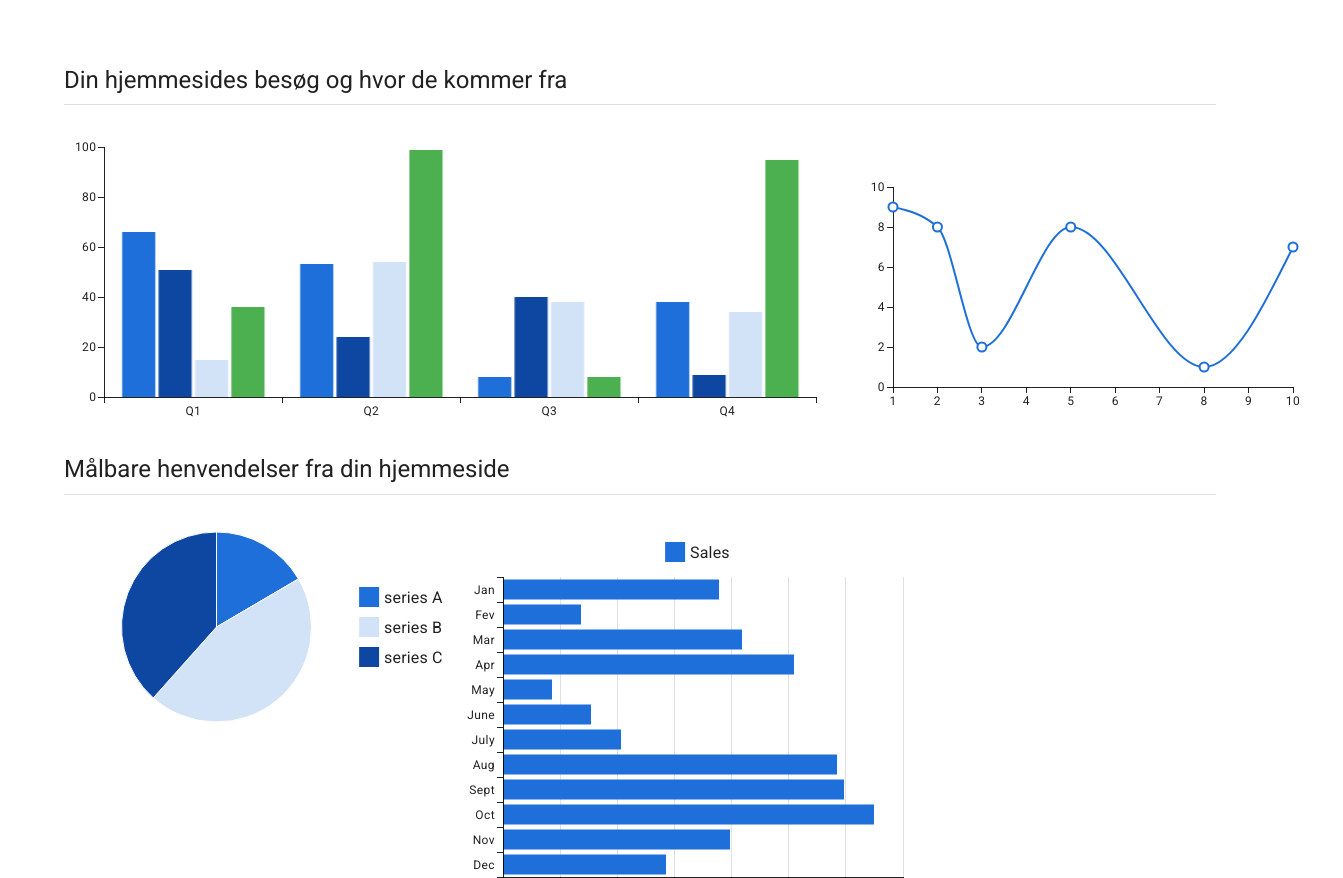
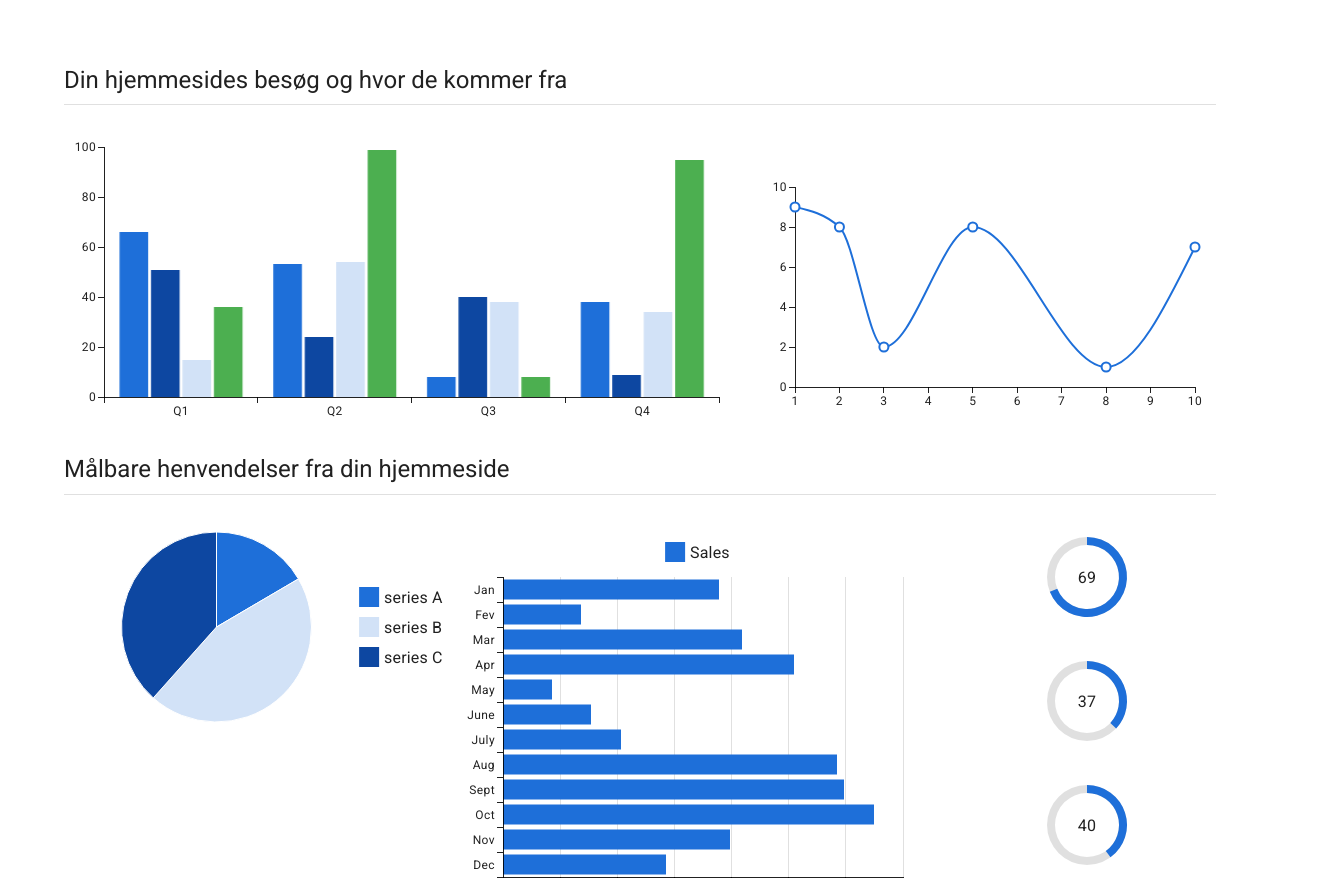
Before and after one commit to marcentusch/admatic-reporting-dashboard, a React (Vite) app: page / in a window 1280 px wide. Shown: the part 258-1136 px from the top of the page, 1343 px wide, since content can reach past the window. Built offline with nearby package versions, Linux system fonts and the light colour scheme.

Commit message:
added gauge chart

```diff
--- /dev/null
+++ b/src/GaugeChart.jsx
@@ -0,0 +1,14 @@
+import * as React from "react";
+import Stack from "@mui/material/Stack";
+import { Gauge } from "@mui/x-charts/Gauge";
+import { getRandomNumber } from "./random";
+
+export default function GaugeChart() {
+  return (
+    <Stack direction={{ xs: "row", md: "column" }} spacing={{ xs: 1, md: 3 }}>
+      <Gauge width={100} height={100} value={getRandomNumber(0, 100)} />
+      <Gauge width={100} height={100} value={getRandomNumber(0, 100)} />
+      <Gauge width={100} height={100} value={getRandomNumber(0, 100)} />
+    </Stack>
+  );
+}
--- a/src/Grid.jsx
+++ b/src/Grid.jsx
@@ -8,6 +8,7 @@ import BasicLineChart from "./LineChart";
 import BasicPie from "./PieChart";
 import SideBarChart from "./SideBarChart";
 import { Typography, Divider } from "@mui/material";
+import GaugeChart from "./GaugeChart";
 
 const Item = styled(Paper)(({ theme }) => ({
   backgroundColor: theme.palette.mode === "dark" ? "#1A2027" : "#fff",
@@ -26,10 +27,10 @@ export default function BaseGrid() {
       </Typography>
       <Divider />
       <Grid container my={2} spacing={2}>
-        <Grid item xs={8}>
+        <Grid item xs={7}>
           <BarGraph />
         </Grid>
-        <Grid item xs={4}>
+        <Grid item xs={5}>
           <BasicLineChart />
         </Grid>
       </Grid>
@@ -42,8 +43,11 @@ export default function BaseGrid() {
         <Grid item xs={4}>
           <BasicPie />
         </Grid>
-        <Grid item xs={8}>
+        <Grid item xs={6}>
           <SideBarChart />
+        </Grid>
+        <Grid item xs={2}>
+          <GaugeChart />
         </Grid>
       </Grid>
 
--- a/src/SideBarChart.jsx
+++ b/src/SideBarChart.jsx
@@ -1,26 +1,39 @@
-import * as React from 'react';
-import { BarChart } from '@mui/x-charts/BarChart';
-import colors from './colors';
-import { getRandomNumber } from './random';
+import * as React from "react";
+import { BarChart } from "@mui/x-charts/BarChart";
+import colors from "./colors";
+import { getRandomNumber } from "./random";
 
 const chartSetting = {
   xAxis: [
     {
-      label: 'DKK ',
+      label: "DKK ",
     },
   ],
   width: 500,
   height: 400,
 };
 
-const months = ['Jan', 'Fev', 'Mar', 'Apr', 'May', 'June', 'July', 'Aug', 'Sept', 'Oct', 'Nov', 'Dec'];
+const months = [
+  "Jan",
+  "Fev",
+  "Mar",
+  "Apr",
+  "May",
+  "June",
+  "July",
+  "Aug",
+  "Sept",
+  "Oct",
+  "Nov",
+  "Dec",
+];
 
-const dataset = months.map(month => ({
-    london: getRandomNumber(1, 150),
-    paris: getRandomNumber(1, 150),
-    newYork: getRandomNumber(1, 150),
-    seoul: getRandomNumber(1, 350),
-    month: month,
+const dataset = months.map((month) => ({
+  london: getRandomNumber(1, 150),
+  paris: getRandomNumber(1, 150),
+  newYork: getRandomNumber(1, 150),
+  seoul: getRandomNumber(1, 350),
+  month: month,
 }));
 
 const valueFormatter = (value) => `${value}`;
@@ -29,8 +42,15 @@ export default function SideBarChart() {
   return (
     <BarChart
       dataset={dataset}
-      yAxis={[{ scaleType: 'band', dataKey: 'month' }]}
-      series={[{ dataKey: 'seoul', label: 'Sales', valueFormatter, color: colors.blue}]}
+      yAxis={[{ scaleType: "band", dataKey: "month" }]}
+      series={[
+        {
+          dataKey: "seoul",
+          label: "Sales",
+          valueFormatter,
+          color: colors.blue,
+        },
+      ]}
       layout="horizontal"
       grid={{ vertical: true }}
       {...chartSetting}
```
Also changed, not shown: src/App.jsx (+10 -11 lines).
